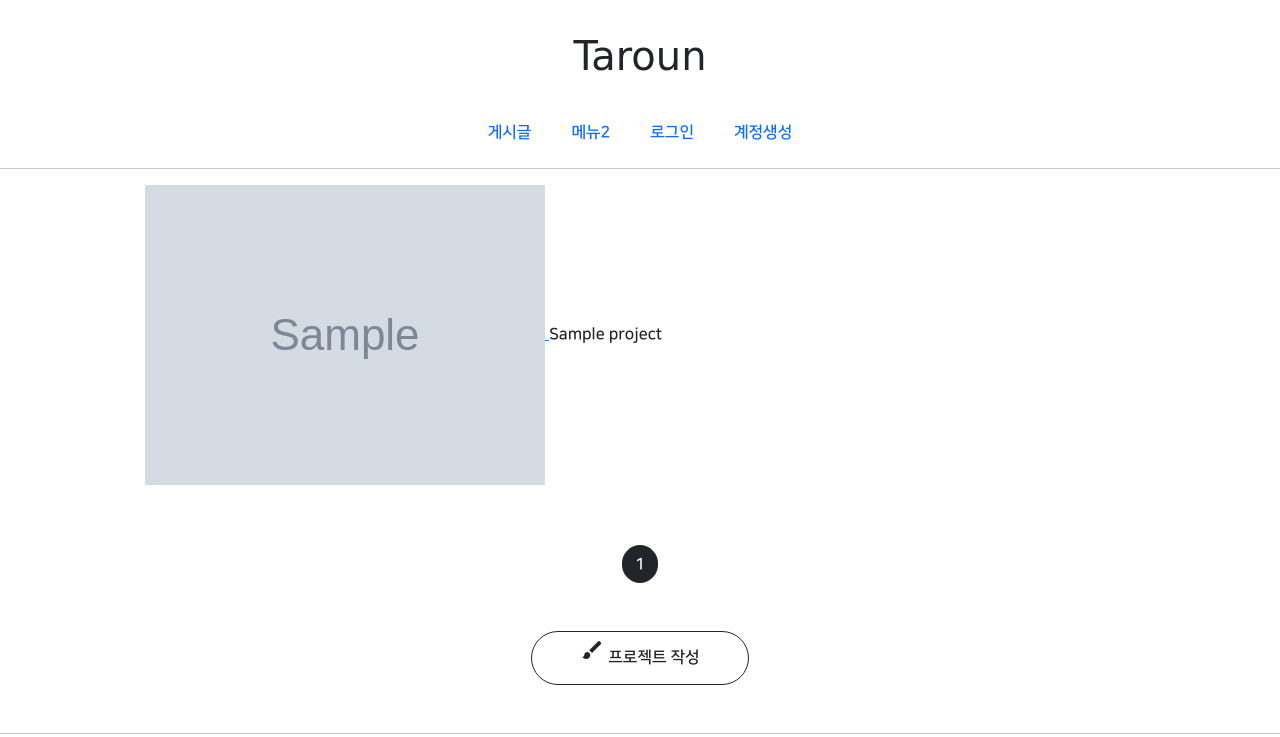
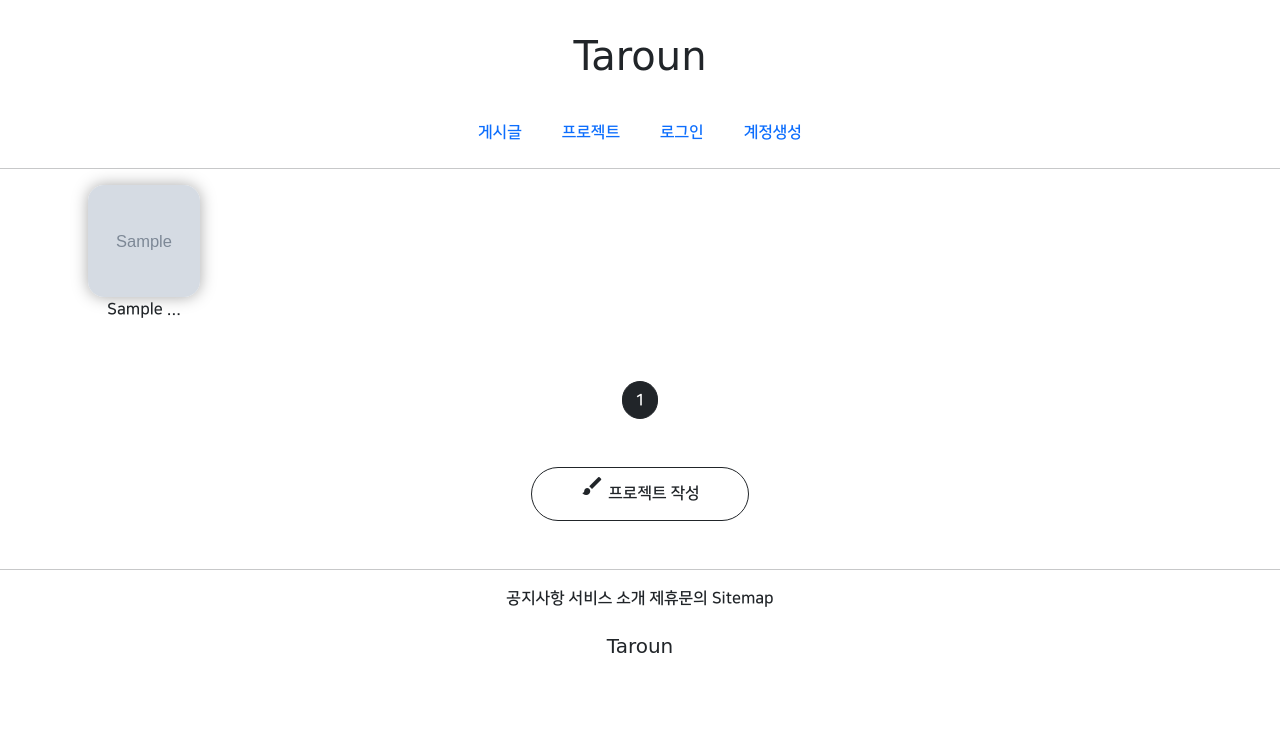
Before and after one commit to taroun/new_1ban, a Django app: page /projects/list/ in a window 1280 px wide. Shown: the top 737 px of the page. After the commit the page ends 653 px from the top, so only its background shows below. Run offline with Django 3.2, Linux system fonts and the light colour scheme; tables that the repository leaves empty hold one stand-in row (values such as "Sample post"); grey boxes marked "Sample" are stand-in pictures; parts of the project's set-up code (start-up, migrations or seed data) failed here and were passed over; some libraries are stand-ins or nearby versions; some web fonts are replaced.

Commit message:
8/18 new 1ban commit 3

```diff
--- a/projectapp/templates/projectapp/list.html
+++ b/projectapp/templates/projectapp/list.html
@@ -2,6 +2,32 @@
 {% load static %}
 
 {% block content %}
+
+    <style>
+
+        .container{
+            padding: 0;
+            margin: 0 auto;
+        }
+
+        .container div {
+          display: flex;
+          justify-content: center;
+          align-items: center;
+          border-radius: 1rem;
+            flex-direction: column;
+
+        }
+
+        div img {
+            width: 7rem;
+            height: 7rem;
+            object-fit: cover;
+            border-radius: 1rem;
+            box-shadow: 0 0 1rem darkgray;
+        }
+
+    </style>
 
 
     <div class="container my-3">
@@ -13,7 +39,7 @@
                     <img src="{{ project.image.url }}" alt="">
                 </a>
                 <span>
-                    {{ project.name }}
+                    {{ project.name | truncatechars:10 }}
                 </span>
             </div>
 
--- a/templates/header.html
+++ b/templates/header.html
@@ -10,8 +10,8 @@
             </a>
         </span>
         <span class="nav-item mx-1">
-            <a class="nav-link" href="#">
-                메뉴2
+            <a class="nav-link" href="{% url 'projectapp:list' %}">
+                프로젝트
             </a>
         </span>
 
```
